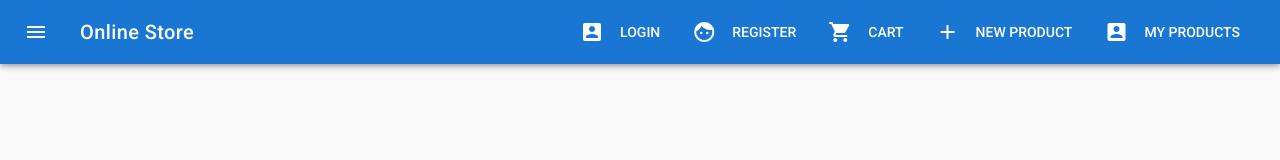
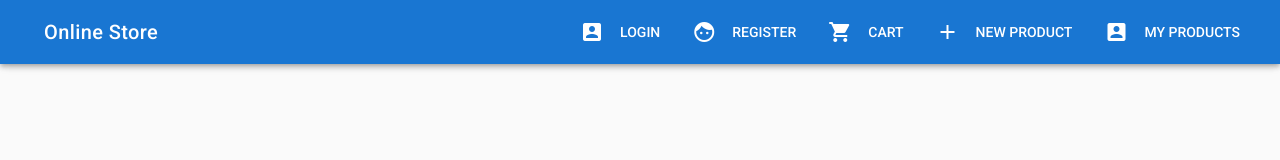
Before and after one commit to VitalyZibulski/Vue-Firebase-Vuex-Router-app, a Vue app: page / in a window 1280 px wide. Shown: the top 160 px of the page. Built offline with nearby package versions, Linux system fonts and the light colour scheme.

Commit message:
add hamburger menu

```diff
--- a/src/components/Navbar.vue
+++ b/src/components/Navbar.vue
@@ -18,7 +18,10 @@
             </v-list>
         </v-navigation-drawer>
         <v-toolbar app dark color="primary">
-            <v-toolbar-side-icon @click="sideNav = !sideNav"></v-toolbar-side-icon>
+            <v-toolbar-side-icon
+            @click="sideNav = !sideNav"
+            class="hidden-md-and-up"
+            ></v-toolbar-side-icon>
             <v-toolbar-title>Online Store</v-toolbar-title>
             <v-spacer></v-spacer>
             <v-toolbar-items class="hidden-sm-and-down">
```
